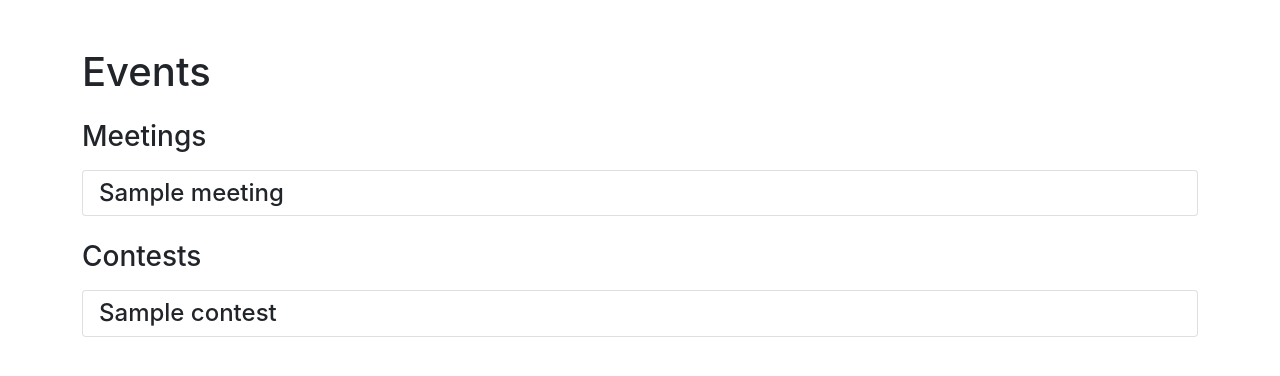
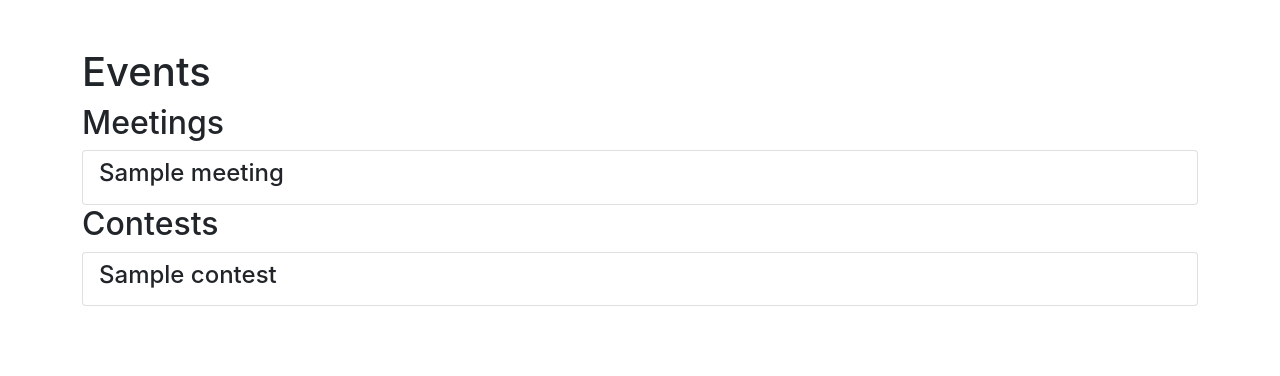
Before and after one commit to bhushan-mohanraj/lawrenceville-math, a Flask app: template app/templates/events/index.html in a window 1280 px wide. Shown: the part 56-432 px from the top of the page. Run offline with Flask 3, Linux system fonts and the light colour scheme; the template is opened without the code that fills it: most values are stand-ins (such as "Sample title", 1, 10 or a date in 2020); some web fonts are replaced.

Commit message:
Spacing and format for `.html` files

```diff
--- a/app/templates/base.html
+++ b/app/templates/base.html
@@ -15,6 +15,7 @@
 
 <body>
     {% block header %}
+
     <header class="mb-5">
         <nav class="navbar navbar-expand-lg navbar-dark bg-danger">
             <div class="container">
@@ -46,12 +47,15 @@
                     </ul>
                     <ul class="navbar-nav ms-auto">
                         {% if not g.user %}
+
                         <li class="nav-item">
                             <a class="btn btn-outline-warning" href="{{ url_for('users.login') }}">
                                 Log In
                             </a>
                         </li>
+
                         {% else %}
+
                         <li class="nav-item dropdown">
                             <a class="nav-link active dropdown-toggle" id="dropdown" role="button"
                                 data-bs-toggle="dropdown">
@@ -63,15 +67,19 @@
                                 </li>
                             </ul>
                         </li>
+
                         {% endif %}
                     </ul>
                 </div>
             </div>
         </nav>
     </header>
+
     {% endblock header %}
 
-    {% block content %}{% endblock %}
+    <div class="container mt-5">
+        {% block content %}{% endblock %}
+    </div>
 
     <script src="https://cdn.jsdelivr.net/npm/bootstrap@5.0.2/dist/js/bootstrap.bundle.min.js"></script>
 </body>
--- a/app/templates/events/index.html
+++ b/app/templates/events/index.html
@@ -2,11 +2,8 @@
 
 {% block content %}
 
-<div class="container">
-    <h1 class="d-flex justify-content-between align-items-center mb-3">
-        <span>
-            Events
-        </span>
+<div class="d-flex justify-content-between align-items-center">
+    <h1>Events</h1>
 
     {% if g.user.staff %}
 
@@ -15,9 +12,9 @@
     </span>
 
     {% endif %}
-    </h1>
+</div>
 
-    <h3 class="mt-4 mb-3">Meetings</h3>
+<h2>Meetings</h2>
 
 <div class="list-group">
     {% if meetings %}
@@ -25,7 +22,7 @@
     {% for meeting in meetings %}
 
     <div class="list-group-item">
-            <h4 class="d-flex justify-content-between align-items-center mb-0">
+        <h4 class="d-flex justify-content-between align-items-center">
             <span>
                 {{ meeting.name }}
             </span>
@@ -33,10 +30,8 @@
             {% if g.user.staff %}
 
             <span>
-                    <a type="button" class="btn btn-warning"
-                        href="{{ url_for('events.update', id=meeting.id) }}">Update</a>
-                    <a type="button" class="btn btn-danger"
-                        href="{{ url_for('events.delete', id=meeting.id) }}">Delete</a>
+                <a type="button" class="btn btn-warning" href="{{ url_for('events.update', id=meeting.id) }}">Update</a>
+                <a type="button" class="btn btn-danger" href="{{ url_for('events.delete', id=meeting.id) }}">Delete</a>
             </span>
 
             {% endif %}
@@ -52,7 +47,7 @@
     {% endif%}
 </div>
 
-    <h3 class="mt-4 mb-3">Contests</h3>
+<h2>Contests</h2>
 
 <div class="list-group">
     {% if contests %}
@@ -60,7 +55,7 @@
     {% for contest in contests %}
 
     <div class="list-group-item">
-            <h4 class="d-flex justify-content-between align-items-center mb-0">
+        <h4 class="d-flex justify-content-between align-items-center">
             <span>
                 {{ contest.name }}
             </span>
@@ -68,10 +63,8 @@
             {% if g.user.staff %}
 
             <span>
-                    <a type="button" class="btn btn-warning"
-                        href="{{ url_for('events.update', id=contest.id) }}">Update</a>
-                    <a type="button" class="btn btn-danger"
-                        href="{{ url_for('events.delete', id=contest.id) }}">Delete</a>
+                <a type="button" class="btn btn-warning" href="{{ url_for('events.update', id=contest.id) }}">Update</a>
+                <a type="button" class="btn btn-danger" href="{{ url_for('events.delete', id=contest.id) }}">Delete</a>
             </span>
 
             {% endif %}
@@ -86,6 +79,5 @@
 
     {% endif %}
 </div>
-</div>
 
 {% endblock %}
--- a/app/templates/users/index.html
+++ b/app/templates/users/index.html
@@ -2,7 +2,6 @@
 
 {% block content %}
 
-<div class="container">
 <h1>Users</h1>
 
 <table class="table">
@@ -37,10 +36,5 @@
         {% endfor %}
     </tbody>
 </table>
-</div>
-
-{% for user in users %}
-
-{% endfor %}
 
 {% endblock %}
--- a/app/templates/users/login.html
+++ b/app/templates/users/login.html
@@ -6,7 +6,6 @@
 
 {% block content %}
 
-<div class="container mt-4">
 <div class="rows">
     <div class="col-sm-8 offset-sm-2 col-md-6 offset-md-3 col-xl-4 offset-xl-4">
         <div class="text-danger text-center fs-2 mb-2">Log In</div>
@@ -25,6 +24,5 @@
         </div>
     </div>
 </div>
-</div>
 
 {% endblock %}
--- a/app/templates/users/registration.html
+++ b/app/templates/users/registration.html
@@ -6,7 +6,6 @@
 
 {% block content %}
 
-<div class="container mt-4">
 <div class="rows">
     <div class="col-sm-8 offset-sm-2 col-md-6 offset-md-3 col-xl-4 offset-xl-4">
         <div class="text-danger text-center fs-2 mb-2">Register</div>
@@ -20,6 +19,5 @@
         </div>
     </div>
 </div>
-</div>
 
 {% endblock %}
```
Also changed, not shown: app/templates/events/create.html (+4 -6 lines), app/templates/events/update.html (+4 -6 lines). Lines whose indentation alone changed are shown as unchanged.
